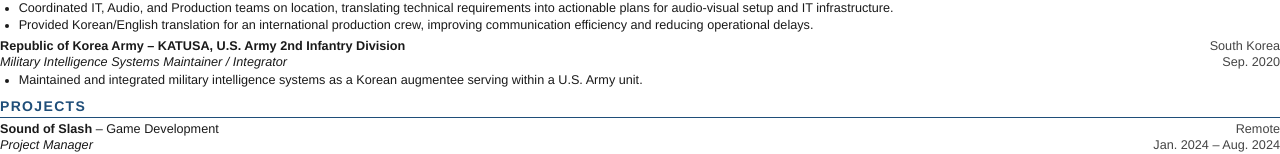
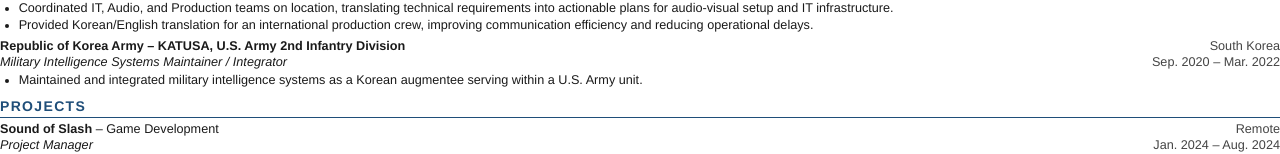
Before and after one commit to WoojinParkSoftware/WoojinParkSoftware.github.io, a website: page resume/resume.html in a window 1280 px wide. Shown: the part 443-597 px from the top of the page. Drawn offline with Linux system fonts and the light colour scheme.

Commit message:
Resume: add KATUSA end date Mar. 2022 from LinkedIn

```diff
--- a/resume/resume.html
+++ b/resume/resume.html
@@ -102,7 +102,7 @@
 
 <div class="entry">
   <div class="row"><span class="org">Republic of Korea Army – KATUSA, U.S. Army 2nd Infantry Division</span><span class="loc">South Korea</span></div>
-  <div class="row"><span class="role">Military Intelligence Systems Maintainer / Integrator</span><span class="date">Sep. 2020</span></div>
+  <div class="row"><span class="role">Military Intelligence Systems Maintainer / Integrator</span><span class="date">Sep. 2020 – Mar. 2022</span></div>
   <ul>
     <li>Maintained and integrated military intelligence systems as a Korean augmentee serving within a U.S. Army unit.</li>
   </ul>
```
